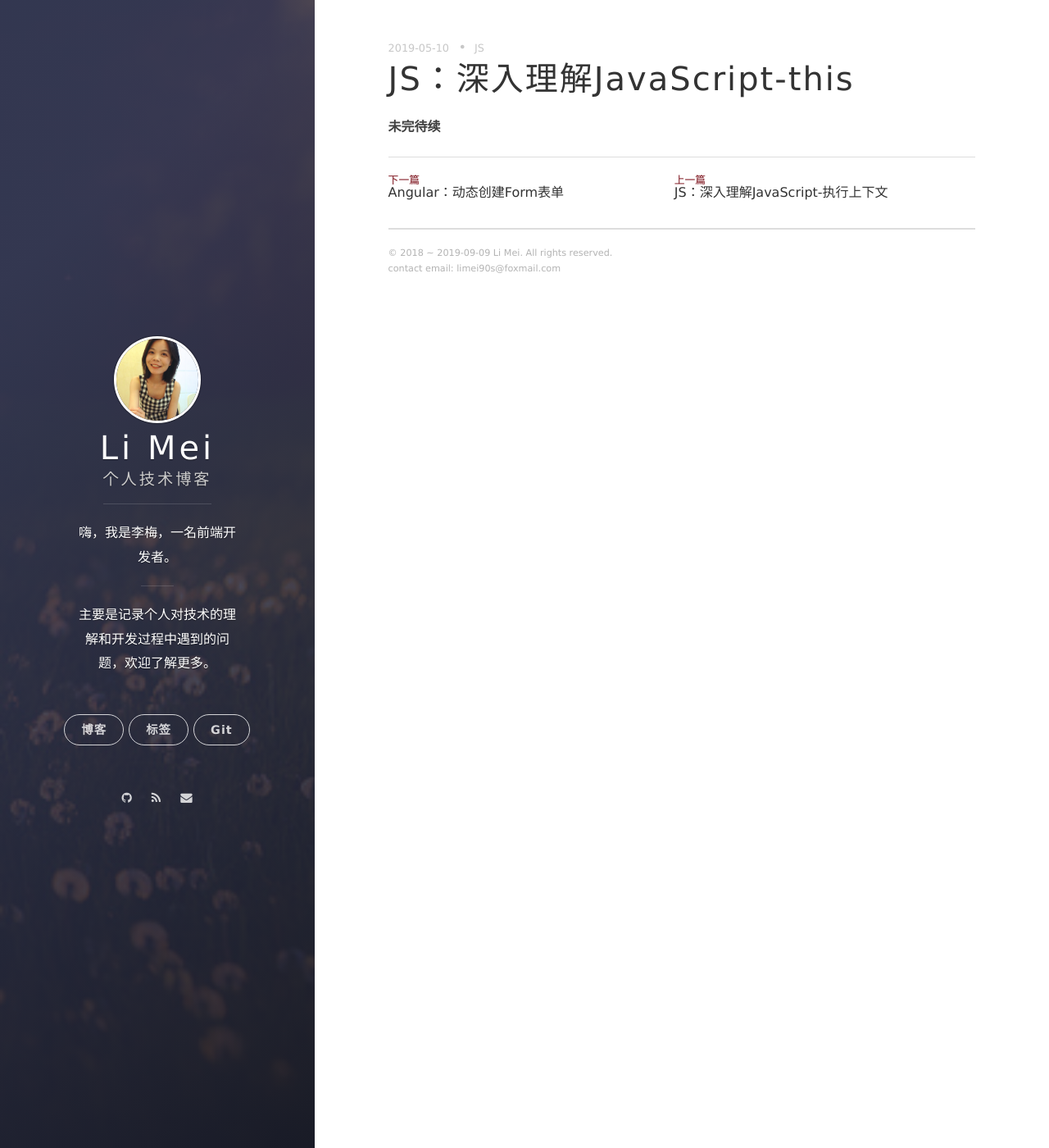
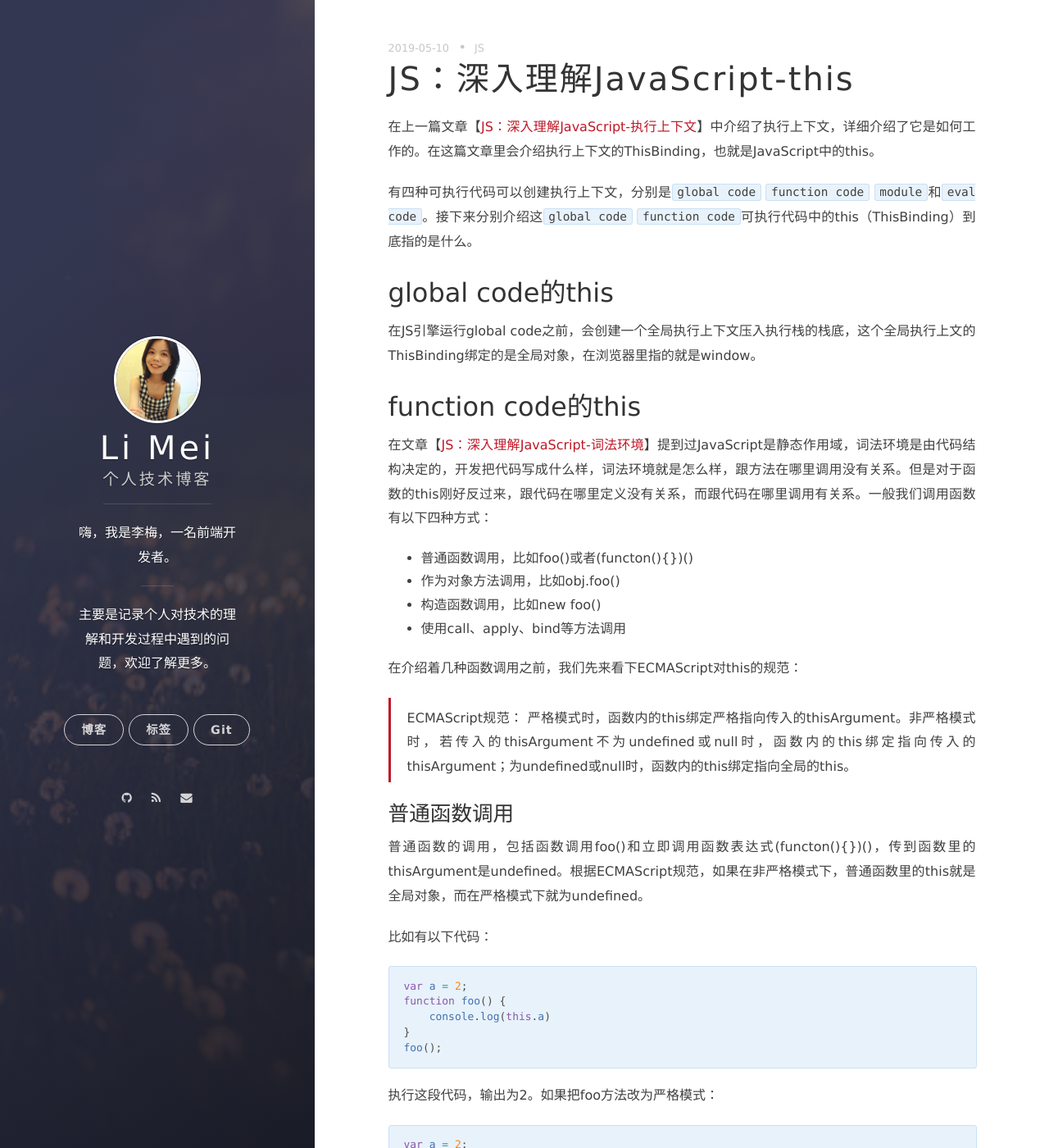
Before and after one commit to LiMeii/LiMeii.github.io, a Jekyll site: the page built from _posts/2019-05-10-js-this.md, in a window 1280 px wide and 1400 px high. Shown: the whole window at 82% size. Built offline with Jekyll 4.4.1, drawn with Linux system fonts in a browser that asks for light colours; nearby versions of some CDN libraries; some of the changed text lies outside the part shown.

Commit message:
add js this post

````diff
--- a/_posts/2019-05-10-js-this.md
+++ b/_posts/2019-05-10-js-this.md
@@ -4,4 +4,91 @@ tags: JS
 layout: post
 ---
 
+在上一篇文章【[JS：深入理解JavaScript-执行上下文](https://limeii.github.io/2019/05/js-execution-context/)】中介绍了执行上下文，详细介绍了它是如何工作的。在这篇文章里会介绍执行上下文的ThisBinding，也就是JavaScript中的this。
+
+
+有四种可执行代码可以创建执行上下文，分别是```global code``` ```function code``` ```module```和```eval code```。接下来分别介绍这```global code``` ```function code```可执行代码中的this（ThisBinding）到底指的是什么。
+
+## global code的this
+
+在JS引擎运行global code之前，会创建一个全局执行上下文压入执行栈的栈底，这个全局执行上文的ThisBinding绑定的是全局对象，在浏览器里指的就是window。
+
+## function code的this
+在文章【[JS：深入理解JavaScript-词法环境](https://limeii.github.io/2019/05/js-lexical-environment/)】提到过JavaScript是静态作用域，词法环境是由代码结构决定的，开发把代码写成什么样，词法环境就是怎么样，跟方法在哪里调用没有关系。但是对于函数的this刚好反过来，跟代码在哪里定义没有关系，而跟代码在哪里调用有关系。一般我们调用函数有以下四种方式：
+
+- 普通函数调用，比如foo()或者(functon(){})()
+- 作为对象方法调用，比如obj.foo()
+- 构造函数调用，比如new foo()
+- 使用call、apply、bind等方法调用
+
+在介绍着几种函数调用之前，我们先来看下ECMAScript对this的规范：
+
+<blockquote>
+<p>
+ECMAScript规范： 严格模式时，函数内的this绑定严格指向传入的thisArgument。非严格模式时，若传入的thisArgument不为undefined或null时，函数内的this绑定指向传入的thisArgument；为undefined或null时，函数内的this绑定指向全局的this。
+</p>
+</blockquote>
+
+### 普通函数调用
+普通函数的调用，包括函数调用foo()和立即调用函数表达式(functon(){})()，传到函数里的thisArgument是undefined。根据ECMAScript规范，如果在非严格模式下，普通函数里的this就是全局对象，而在严格模式下就为undefined。
+
+
+比如有以下代码：
+```js
+var a = 2;
+function foo() {
+    console.log(this.a)
+}
+foo();
+```
+执行这段代码，输出为2。如果把foo方法改为严格模式：
+
+```js
+var a = 2;
+function foo() {
+    "use strict"
+    console.log(this.a)
+}
+foo();
+```
+执行上面这段代码，会报错：
+```
+VM162:4 Uncaught TypeError: Cannot read property 'a' of undefined
+    at foo (<anonymous>:4:22)
+```
+
+## 对象方法调用
+作为对象方法调用，传到函数里的thisArgument是该对象。比如有如下代码：
+```js
+function foo() {
+	console.log( this.a );
+}
+
+var obj = {
+	a: 2,
+	foo: foo
+};
+
+obj.foo();
+```
+上面代码输出为2。需要注意的是，只有离函数最近的这个对象，才是该函数的this，比如有代码：
+
+```js
+function foo() {
+	console.log( this.a );
+}
+
+var obj2 = {
+	a: 42,
+	foo: foo
+};
+
+var obj1 = {
+	a: 2,
+	obj2: obj2
+};
+
+obj1.obj2.foo();
+```
+输出结果为42.
 **未完待续**
````
Also changed, not shown: _posts/2019-05-07-js-execution-context.md (+6 -1 lines).
